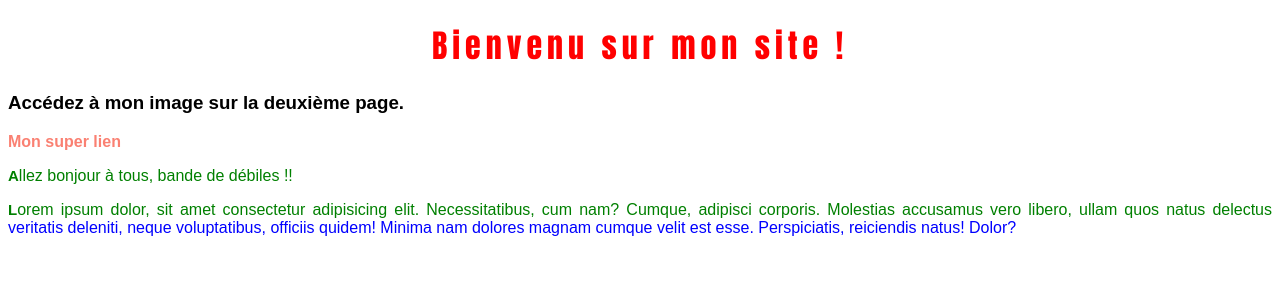
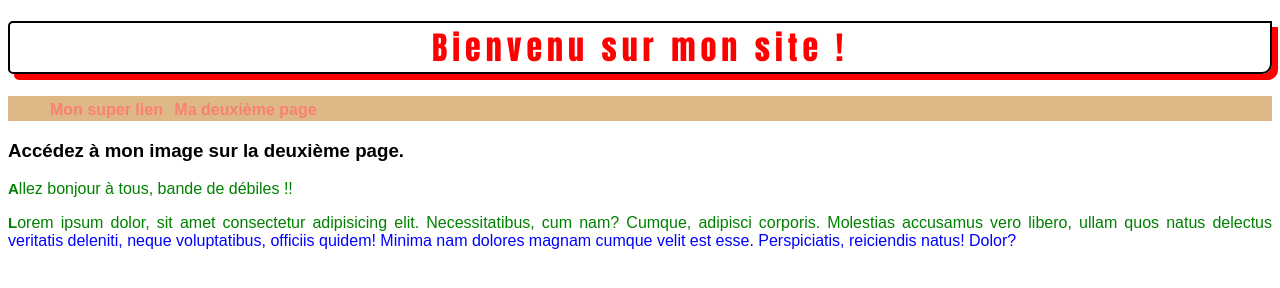
Before and after one commit to Manuel-Fami/Base_html_css, a plain HTML site: page index.html in a window 1280 px wide. Drawn offline with Linux system fonts and the light colour scheme.

Commit message:
Navigations entrainement

```diff
--- a/css/style.css
+++ b/css/style.css
@@ -7,8 +7,25 @@ h1 {
     text-align: center;
     font-family: Impact, Haettenschweiler, 'Arial Narrow Bold', sans-serif;
     letter-spacing: 5px;
+    border: 2px solid black ; /* largeur type couleur */
+    border-radius: 5px 0px 10px 5px;
+    box-shadow: 6px 6px;
 }
 
+/*----- Barre de Navigation -----*/
+
+nav{
+    background-color: burlywood;
+}
+
+/*---- puces ----- */
+li{
+    list-style-type: none;
+    display: inline-block;
+    margin: 5px 5px 2px 2px ;
+}
+
+/* ----- liens ------ */
 a{
     font-weight: bold;
     color: salmon;
@@ -24,8 +41,6 @@ p::first-line{
     color: green;
 }
 
-
-
 p{
     color: blue;
     text-align: justify;
--- a/index.html
+++ b/index.html
@@ -13,8 +13,15 @@
 <body>
     <h1>Bienvenu sur mon site !</h1>
 
+    <nav>
+        <ul>
+            <li> <a href="page1.html">Mon super lien</a>
+            </li>
+            <li><a href="page2.html">Ma deuxième page</li></a>
+        </ul>
+    </nav>
+
     <h3>Accédez à mon image sur la deuxième page.</h3>
-    <a href="accueil.html">Mon super lien</a>
 
     <p>Allez bonjour à tous, bande de débiles !!</p>
     <p>Lorem ipsum dolor, sit amet consectetur adipisicing elit. Necessitatibus, cum nam? Cumque, adipisci corporis.
```
Also changed, not shown: page2.html (added, +15 -0 lines), page1.html (renamed from accueil.html).
